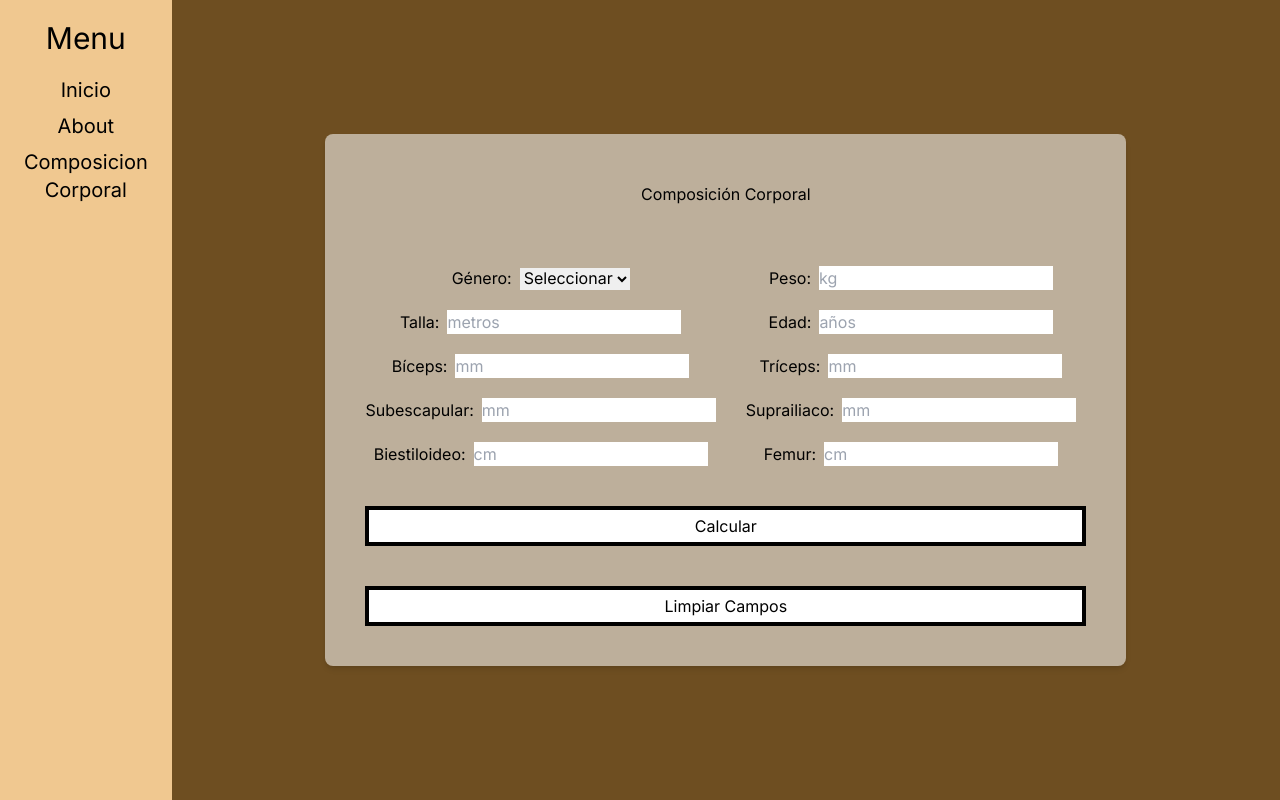
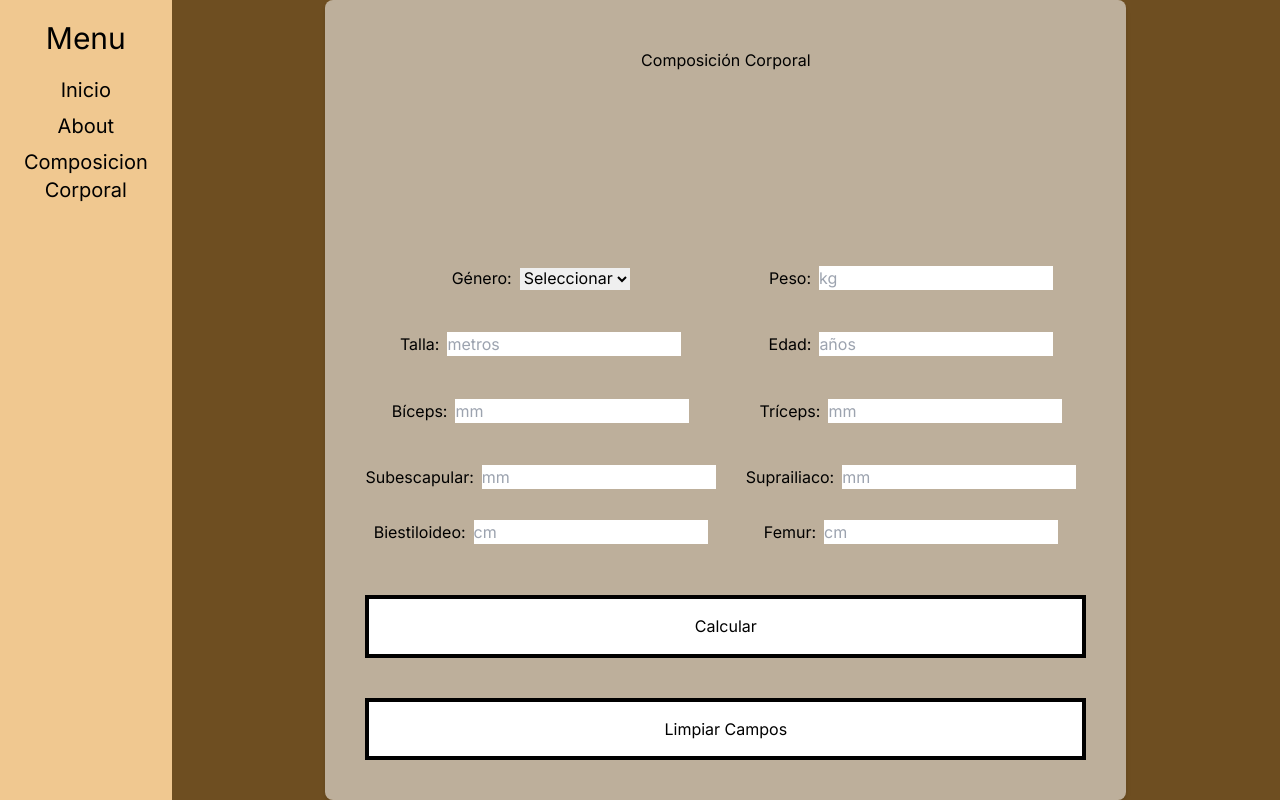
Before and after one commit to Nerovelic/dashboard, a Next.js app: page /body_composition in a window 1280 px wide. Built offline with nearby package versions, Linux system fonts and the light colour scheme.

Commit message:
se añadio un poco de responsive

```diff
--- a/app/body_composition/page.jsx
+++ b/app/body_composition/page.jsx
@@ -180,8 +180,8 @@ export default function Composition() {
   };
 
   return (
-    <div className="bg-primary w-screen grid place-items-center">
-      <div className="bg-[#ffffff8c] p-10 rounded-lg shadow-md text-center grid gap-5">
+    <div className="bg-primary w-screen grid place-items-center min-h-screen">
+      <div className="bg-[#ffffff8c] p-10 rounded-lg shadow-md text-center grid gap-5 md:min-h-screen">
         <h1 className="text-center mt-2">Composición Corporal</h1>
         <form className="grid gap-5 mt-10" onSubmit={handleSubmit}>
           <div className="grid grid-cols-2 gap-5">
```
